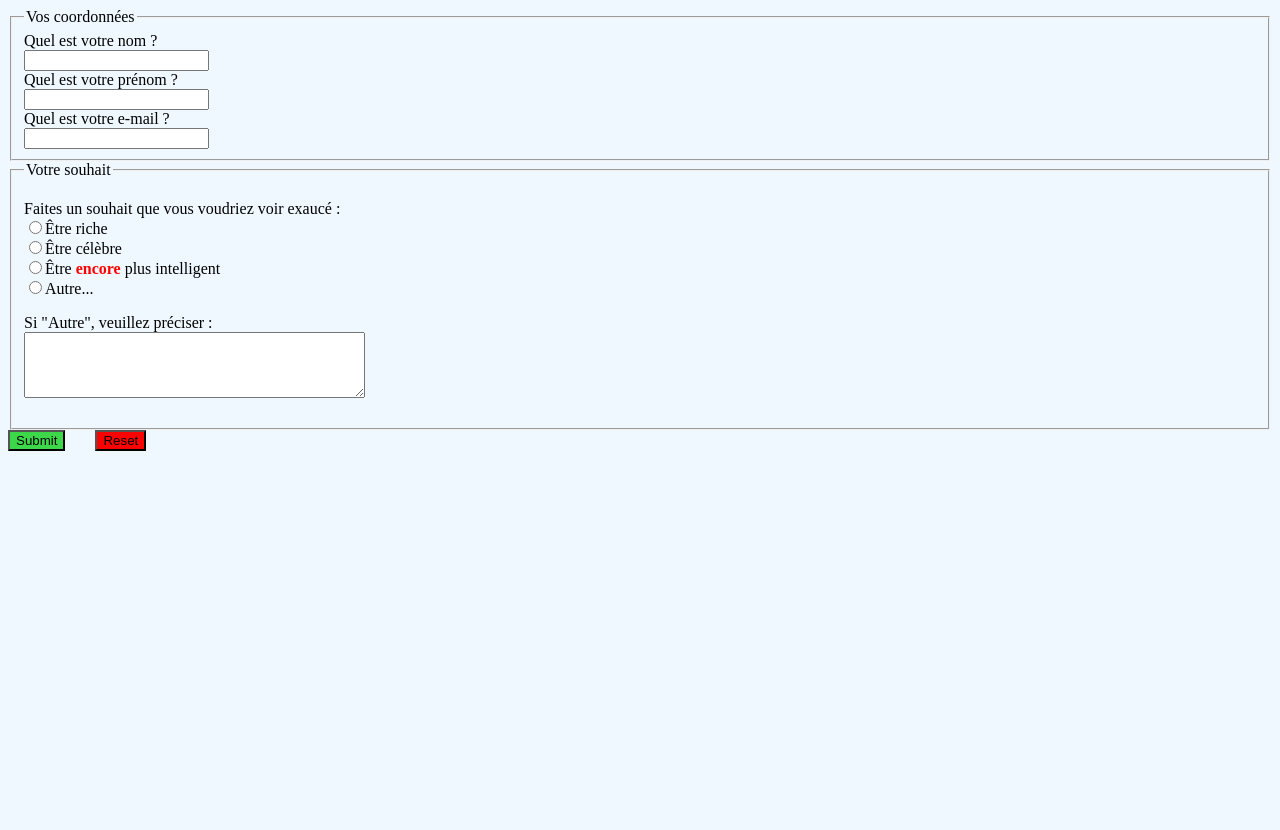
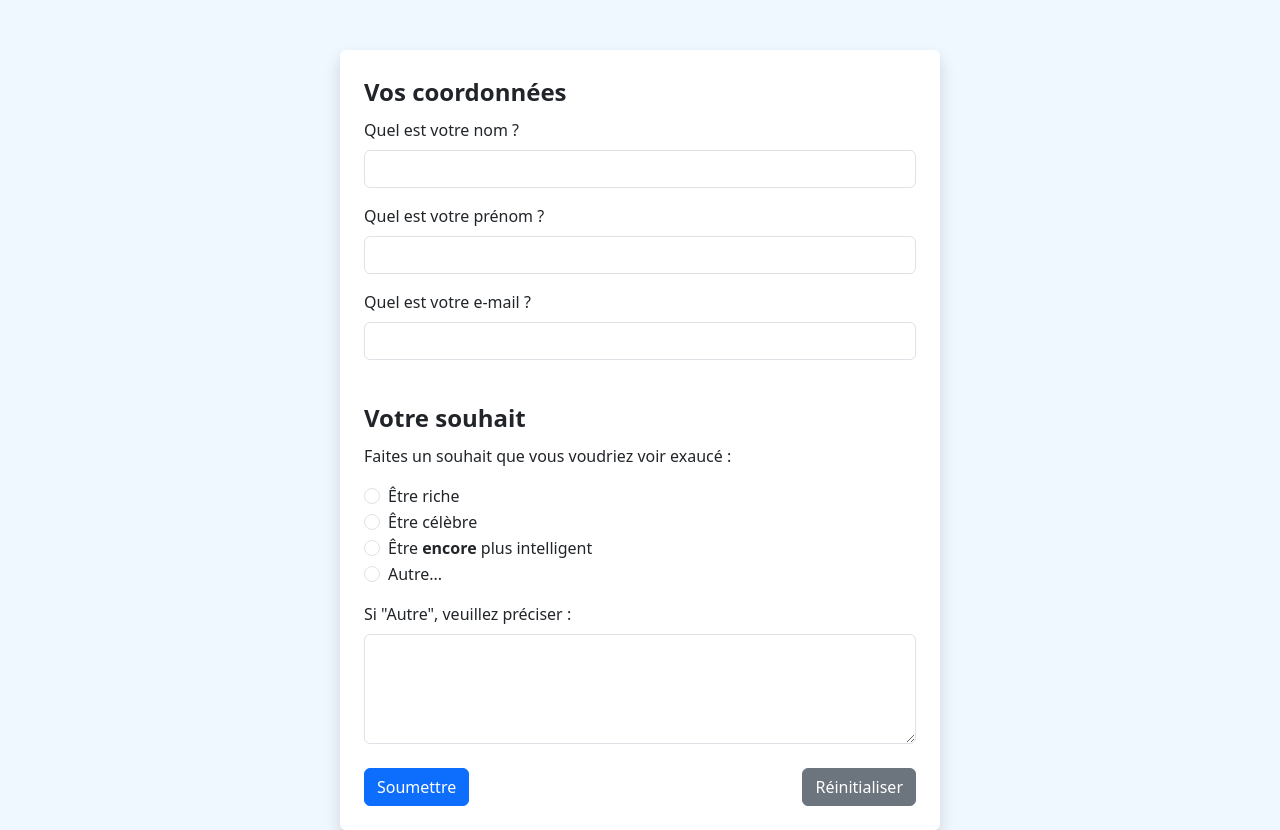
Before and after one commit to Pyrhagore/Pigier, a plain HTML site: page Page6.html in a window 1280 px wide. Before the commit the page ends 800 px from the top, so only its background shows below. Drawn offline with nearby package versions, Linux system fonts and the light colour scheme.

Commit message:
Update Page6.html

```diff
--- a/Page6.html
+++ b/Page6.html
@@ -1,40 +1,73 @@
 <!DOCTYPE html>
-<html>
-  <head>
-    <title>Form</title>
-    <link rel="stylesheet" href="styles.css">
-
-  </head>
-  <body style="background-color: aliceblue;">
+<html lang="fr">
+<head>
+  <meta charset="UTF-8">
+  <meta name="viewport" content="width=device-width, initial-scale=1.0">
+  <title>Formulaire</title>
+  <!-- Intégration de Bootstrap -->
+  <link href="https://cdn.jsdelivr.net/npm/bootstrap@5.3.2/dist/css/bootstrap.min.css" rel="stylesheet">
+  <style>
+    body {
+      background-color: aliceblue;
+    }
+    .container {
+      margin-top: 50px;
+      max-width: 600px;
+    }
+  </style>
+</head>
+<body>
+  <div class="container bg-white p-4 shadow rounded">
     <form method="post" action="traitement.php">
-      <fieldset>
-        <legend>Vos coordonnées</legend> <!-- Titre du fieldset -->
-        <label for="nom">Quel est votre nom ?</label><br />
-        <input type="text" name="nom" id="nom" tabindex="10" /><br />
-        <label for="prenom">Quel est votre prénom ?</label><br />
-        <input type="text" name="prenom" id="prenom" tabindex="20" /><br />
-        <label for="email">Quel est votre e-mail ?</label><br />
-        <input type="text" name="email" id="email" tabindex="30" /><br />
-      </fieldset>
-      <fieldset>
-        <legend>Votre souhait</legend> <!-- Titre du fieldset -->
-        <p>
-          Faites un souhait que vous voudriez voir exaucé :<br />
-          <input type="radio" name="souhait" value="riche" id="riche" tabindex="40" /><label for="riche">Être riche</label><br />
-          <input type="radio" name="souhait" value="celebre" id="celebre" tabindex="50" /><label for="celebre">Être célèbre</label><br />
-          <input type="radio" name="souhait" value="intelligent" id="intelligent" tabindex="60" /><label for="intelligent">Être <strong>encore</strong> plus intelligent</label><br />
-          <input type="radio" name="souhait" value="autre" id="autre" tabindex="70" /><label for="autre">Autre...</label><br />
-        </p>
-        <p>
-          <label for="precisions">Si "Autre", veuillez préciser :</label><br />
-          <textarea name="precisions" id="precisions" cols="40" rows="4" tabindex="80"></textarea>
-        </p>
+      <fieldset class="mb-4">
+        <legend class="fw-bold">Vos coordonnées</legend>
+        <div class="mb-3">
+          <label for="nom" class="form-label">Quel est votre nom ?</label>
+          <input type="text" name="nom" id="nom" class="form-control" tabindex="10" required>
+        </div>
+        <div class="mb-3">
+          <label for="prenom" class="form-label">Quel est votre prénom ?</label>
+          <input type="text" name="prenom" id="prenom" class="form-control" tabindex="20" required>
+        </div>
+        <div class="mb-3">
+          <label for="email" class="form-label">Quel est votre e-mail ?</label>
+          <input type="email" name="email" id="email" class="form-control" tabindex="30" required>
+        </div>
       </fieldset>
 
-      <div style="display: flex;gap: 30px;">
-        <input type="submit"/ class="bu"><input type="reset" class="cu">
+      <fieldset class="mb-4">
+        <legend class="fw-bold">Votre souhait</legend>
+        <p>Faites un souhait que vous voudriez voir exaucé :</p>
+        <div class="form-check">
+          <input type="radio" name="souhait" value="riche" id="riche" class="form-check-input" tabindex="40">
+          <label for="riche" class="form-check-label">Être riche</label>
+        </div>
+        <div class="form-check">
+          <input type="radio" name="souhait" value="celebre" id="celebre" class="form-check-input" tabindex="50">
+          <label for="celebre" class="form-check-label">Être célèbre</label>
+        </div>
+        <div class="form-check">
+          <input type="radio" name="souhait" value="intelligent" id="intelligent" class="form-check-input" tabindex="60">
+          <label for="intelligent" class="form-check-label">Être <strong>encore</strong> plus intelligent</label>
+        </div>
+        <div class="form-check">
+          <input type="radio" name="souhait" value="autre" id="autre" class="form-check-input" tabindex="70">
+          <label for="autre" class="form-check-label">Autre...</label>
+        </div>
+        <div class="mt-3">
+          <label for="precisions" class="form-label">Si "Autre", veuillez préciser :</label>
+          <textarea name="precisions" id="precisions" class="form-control" cols="40" rows="4" tabindex="80"></textarea>
+        </div>
+      </fieldset>
+
+      <div class="d-flex justify-content-between">
+        <button type="submit" class="btn btn-primary">Soumettre</button>
+        <button type="reset" class="btn btn-secondary">Réinitialiser</button>
       </div>
     </form>
+  </div>
 
-  </body>
+  <!-- Script Bootstrap -->
+  <script src="https://cdn.jsdelivr.net/npm/bootstrap@5.3.2/dist/js/bootstrap.bundle.min.js"></script>
+</body>
 </html>
```
